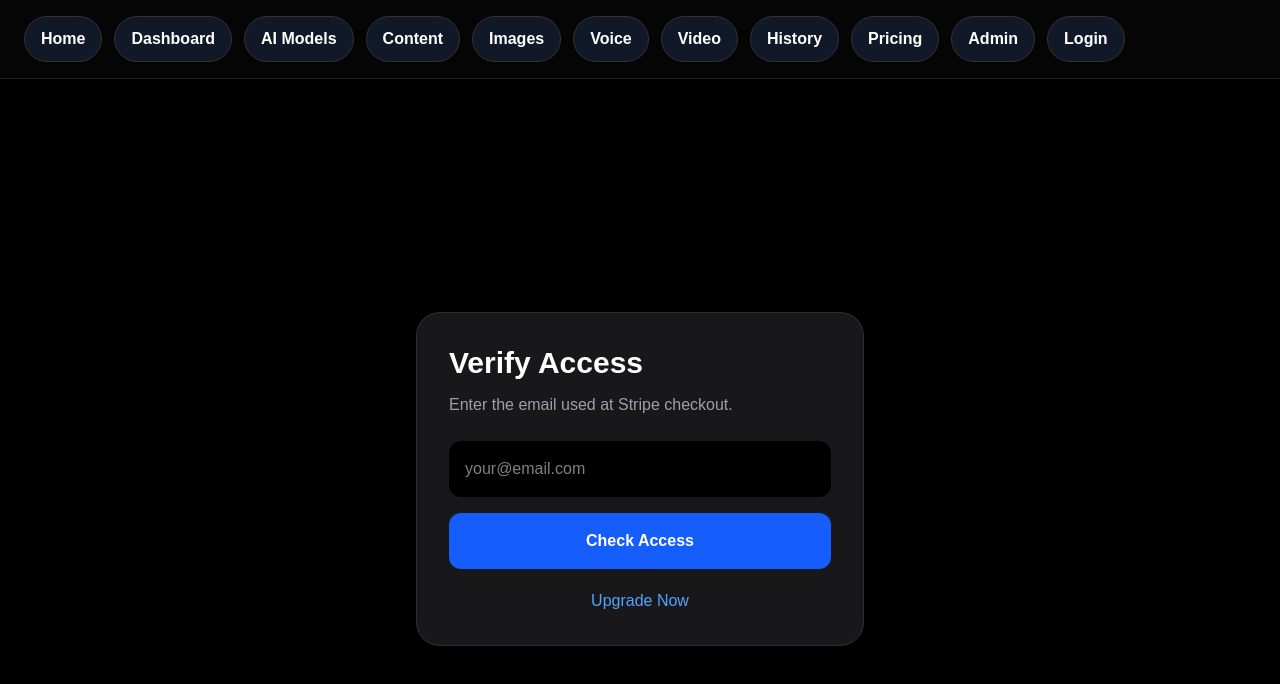
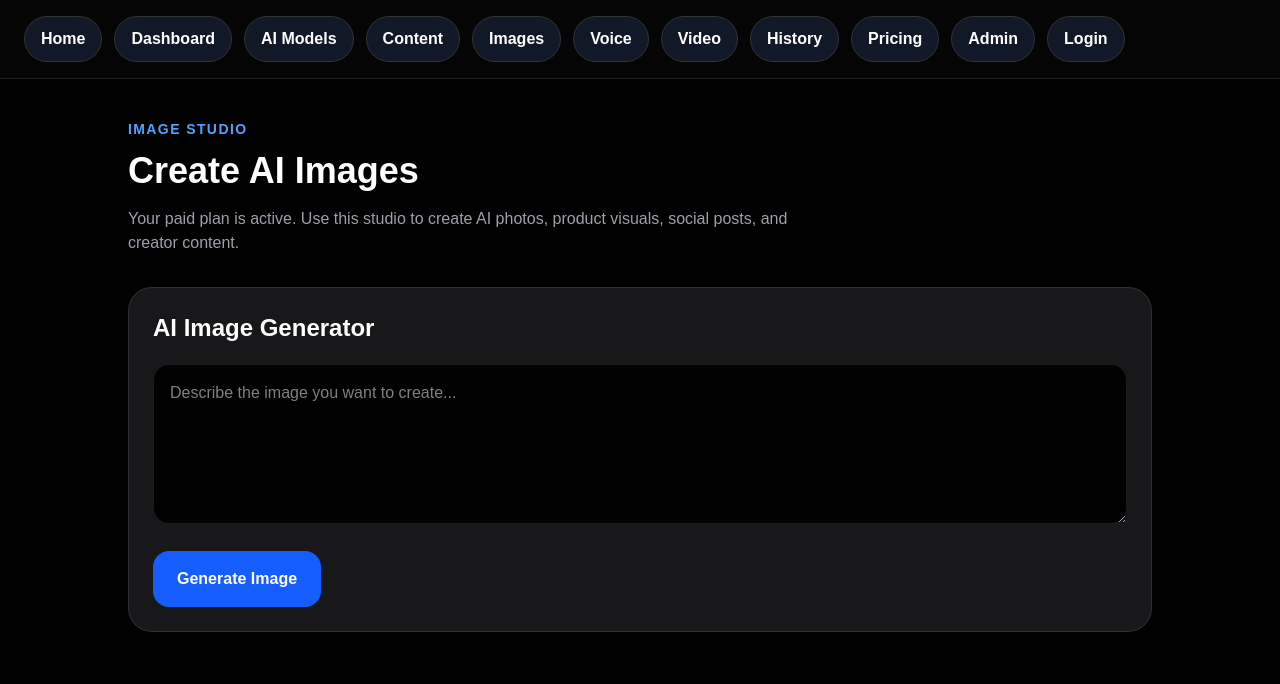
Before and after one commit to lou-delgado34/ai-cash-creator-studio, a Next.js app: page /image-studio in a window 1280 px wide. Shown: the top 684 px of the page. Built offline with nearby package versions, Linux system fonts and the light colour scheme.

Commit message:
unlock image studio page

```diff
--- a/app/image-studio/page.tsx
+++ b/app/image-studio/page.tsx
@@ -1,79 +1,33 @@
-"use client";
+export default function ImageStudio() {
+  return (
+    <main className="min-h-screen bg-black px-6 py-10 text-white">
+      <section className="mx-auto max-w-5xl">
+        <p className="text-sm font-semibold uppercase tracking-widest text-blue-400">
+          Image Studio
+        </p>
 
-import { useState } from "react";
+        <h1 className="mt-3 text-4xl font-bold">
+          Create AI Images
+        </h1>
 
-export default function ImageStudio() {
-  const [email, setEmail] = useState("");
-  const [allowed, setAllowed] = useState(false);
-  const [message, setMessage] = useState("");
+        <p className="mt-4 max-w-2xl text-zinc-400">
+          Your paid plan is active. Use this studio to create AI photos,
+          product visuals, social posts, and creator content.
+        </p>
 
-  async function checkAccess() {
-    setMessage("Checking...");
+        <div className="mt-8 rounded-3xl border border-white/10 bg-zinc-900 p-6">
+          <h2 className="text-2xl font-bold">AI Image Generator</h2>
 
-    try {
-      const res = await fetch("/api/check-plan", {
-        method: "POST",
-        headers: {
-          "Content-Type": "application/json",
-        },
-        body: JSON.stringify({ email }),
-      });
-
-      const data = await res.json();
-
-      if (data.active) {
-        setAllowed(true);
-        setMessage("Access approved.");
-        localStorage.setItem("user_email", email);
-        localStorage.setItem("user_plan", data.plan);
-        return;
-      }
-
-      setMessage(data.error || "No active paid plan found.");
-    } catch {
-      setMessage("Check failed. The API route may be missing or broken.");
-    }
-  }
-
-  if (!allowed) {
-    return (
-      <main className="min-h-screen bg-black text-white flex items-center justify-center p-6">
-        <div className="max-w-md w-full rounded-3xl bg-zinc-900 p-8 border border-white/10">
-          <h1 className="text-3xl font-bold">Verify Access</h1>
-          <p className="mt-3 text-zinc-400">
-            Enter the email used at Stripe checkout.
-          </p>
-
-          <input
-            className="mt-6 w-full rounded-xl bg-black p-4 text-white"
-            placeholder="your@email.com"
-            value={email}
-            onChange={(e) => setEmail(e.target.value)}
+          <textarea
+            className="mt-5 min-h-40 w-full rounded-2xl border border-white/10 bg-black p-4 text-white outline-none"
+            placeholder="Describe the image you want to create..."
           />
 
-          <button
-            onClick={checkAccess}
-            className="mt-4 w-full rounded-xl bg-blue-600 p-4 font-bold"
-          >
-            Check Access
+          <button className="mt-5 rounded-2xl bg-blue-600 px-6 py-4 font-bold hover:bg-blue-500">
+            Generate Image
           </button>
-
-          {message && <p className="mt-4 text-yellow-400">{message}</p>}
-
-          <a href="/pricing" className="mt-5 block text-center text-blue-400">
-            Upgrade Now
-          </a>
         </div>
-      </main>
-    );
-  }
-
-  return (
-    <main className="min-h-screen bg-black text-white p-10">
-      <h1 className="text-4xl font-bold">Image Studio Unlocked</h1>
-      <p className="mt-4 text-zinc-400">
-        Your paid plan was verified from Supabase.
-      </p>
+      </section>
     </main>
   );
 }
```
